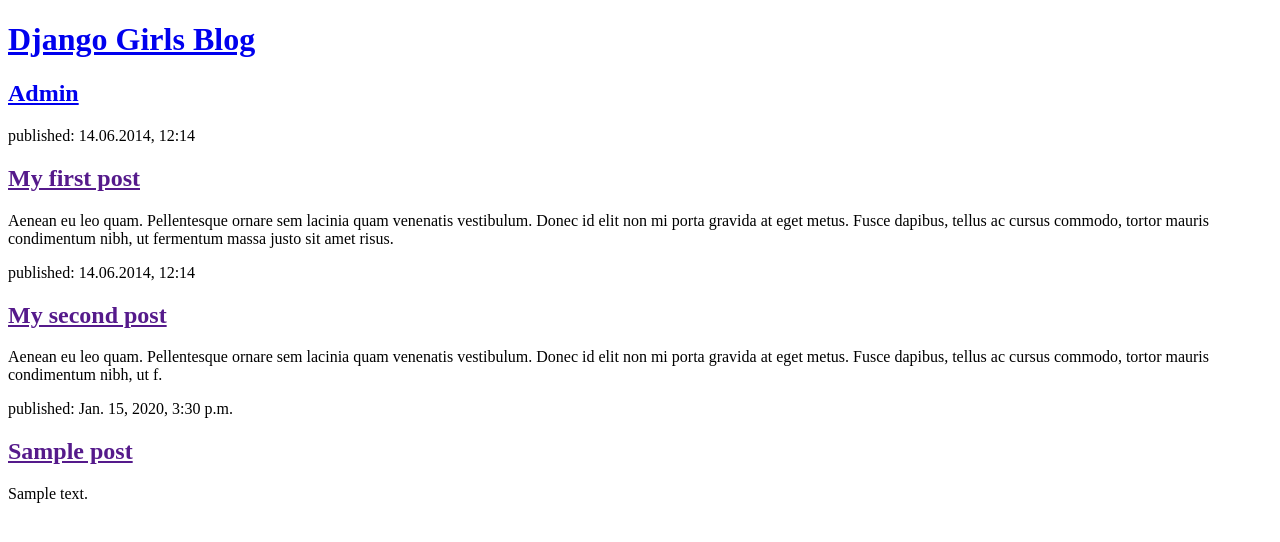
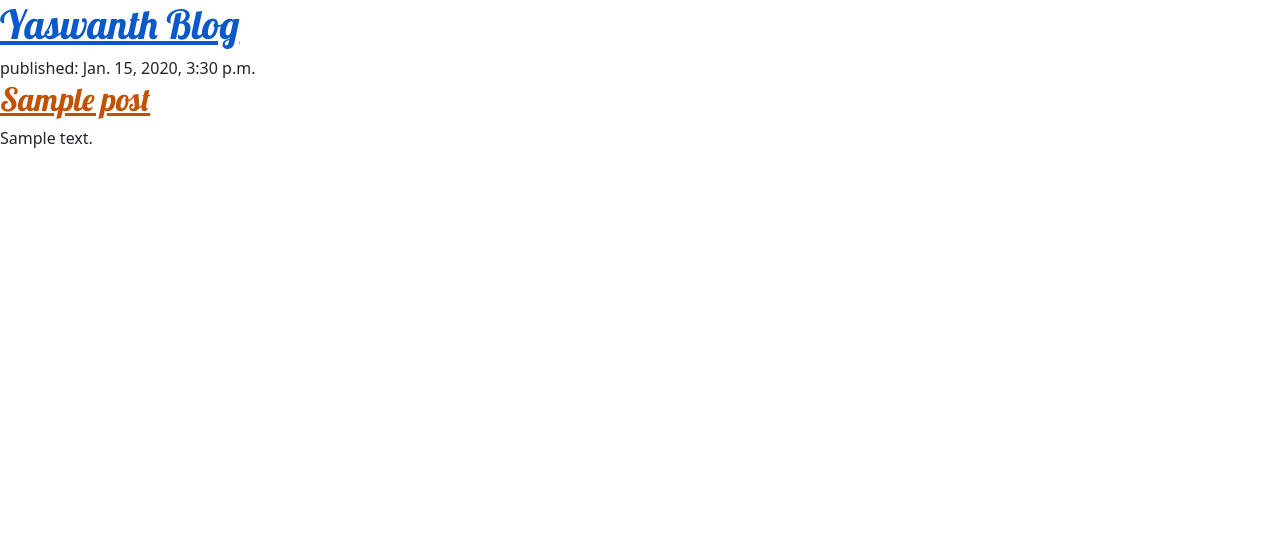
Before and after one commit to yaswanthbandaru/yaswanth-blog, a Django app: page / in a window 1280 px wide. Shown: the top 542 px of the page. Run offline with Django 3.2, Linux system fonts and the light colour scheme; tables that the repository leaves empty hold one stand-in row (values such as "Sample post").

Commit message:
Basic structure working park is complete

```diff
--- /dev/null
+++ b/blog/static/css/blog.css
@@ -0,0 +1,4 @@
+h1 a, h2 a {
+    color: #C25100;
+    font-family: 'Lobster';
+}
--- a/blog/templates/blog/post_list.html
+++ b/blog/templates/blog/post_list.html
@@ -1,31 +1,22 @@
+{% load static %}
 <!DOCTYPE html>
 <html>
     <head>
-        <title>Django Girls blog</title>
+        <link href="//fonts.googleapis.com/css?family=Lobster&subset=latin,latin-ext" rel="stylesheet" type="text/css">
+        <title>Yaswanth blog</title>
+        <link rel="stylesheet" href="https://cdn.jsdelivr.net/npm/bootstrap@5.1.3/dist/css/bootstrap.min.css" integrity="sha384-1BmE4kWBq78iYhFldvKuhfTAU6auU8tT94WrHftjDbrCEXSU1oBoqyl2QvZ6jIW3" crossorigin="anonymous">
+        <link rel="stylesheet" href="{% static 'css/blog.css' %}">
     </head>
     <body>
         <header>
-            <h1><a href="/">Django Girls Blog</a></h1>
-            <h2><a href="/admin">Admin</a></h2>
+            <h1><a href="/">Yaswanth Blog</a></h1>
         </header>
-
-        <article>
-            <time>published: 14.06.2014, 12:14</time>
-            <h2><a href="">My first post</a></h2>
-            <p>Aenean eu leo quam. Pellentesque ornare sem lacinia quam venenatis vestibulum. Donec id elit non mi porta gravida at eget metus. Fusce dapibus, tellus ac cursus commodo, tortor mauris condimentum nibh, ut fermentum massa justo sit amet risus.</p>
-        </article>
-
-        <article>
-            <time>published: 14.06.2014, 12:14</time>
-            <h2><a href="">My second post</a></h2>
-            <p>Aenean eu leo quam. Pellentesque ornare sem lacinia quam venenatis vestibulum. Donec id elit non mi porta gravida at eget metus. Fusce dapibus, tellus ac cursus commodo, tortor mauris condimentum nibh, ut f.</p>
-        </article>
 
         {% for post in posts %}
             <article>
-                <time>published: {{ post.published_date }} </time>
+                <time>published: {{ post.published_date }}</time>
                 <h2><a href="">{{ post.title }}</a></h2>
-                <p>{{ post.text }}</p>
+                <p>{{ post.text|linebreaksbr }}</p>
             </article>
         {% endfor %}
     </body>
```
